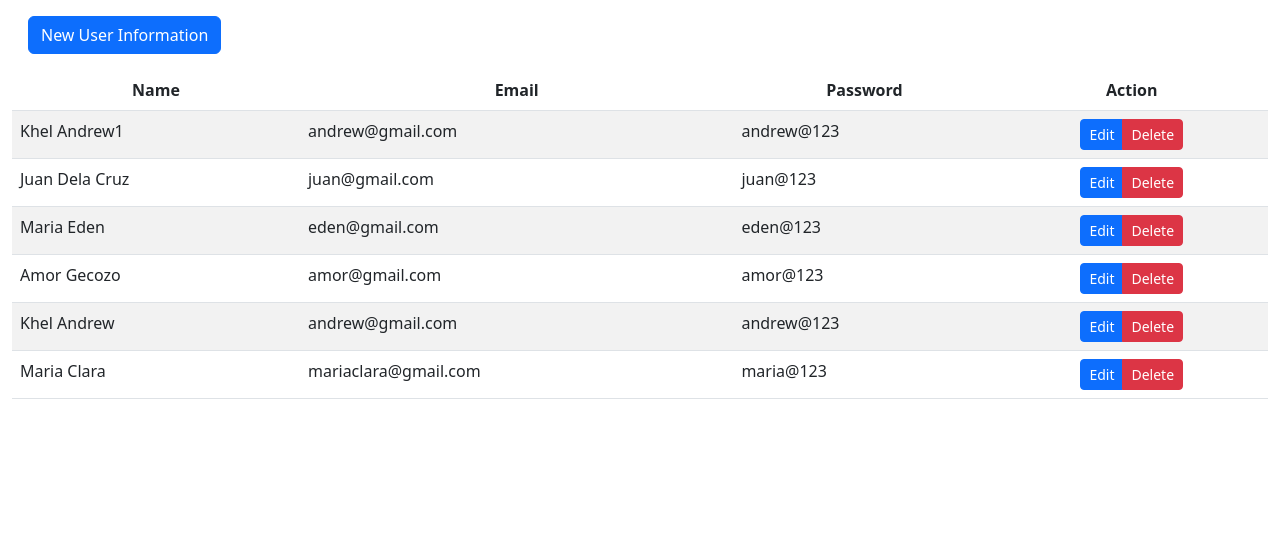
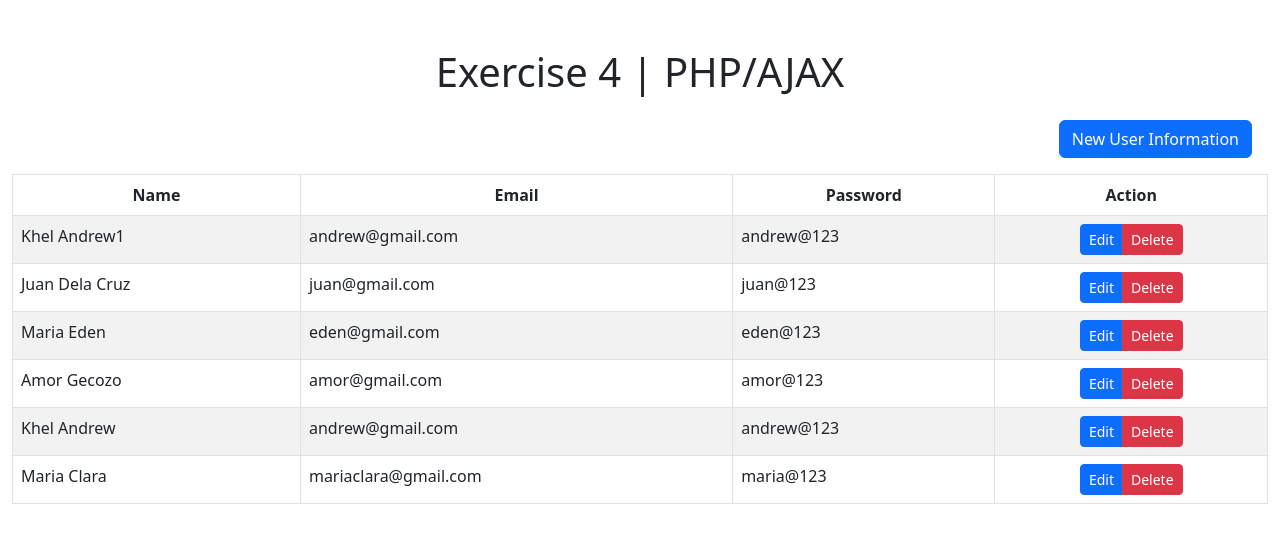
Before and after one commit to mikyl85/DICT, a PHP site: page / in a window 1280 px wide. Shown: the top 543 px of the page. Run offline with PHP 8.4, Linux system fonts and the light colour scheme; data comes from the database, SQL or seed files in the repository.

Commit message:
Updates
Edit title and Title header

```diff
--- a/exercise4/crud.js
+++ b/exercise4/crud.js
@@ -14,7 +14,7 @@ function GetUserTable()
         response = $.parseJSON(response);
 
         $('#table-data').html("");
-        var table = "<table class='table table-responsive table-striped'>";
+        var table = "<table class='table table-responsive table-striped table-bordered table-hover'>";
         table  += "<thead>" +
             "<tr>" +
             "<th class=\"text-center\">Name</th>" +
@@ -132,9 +132,6 @@ $(function(){
         {
             $.post("save.php",{ user_id: user_id, name: name, email: email, password: password  }, function(response){
 
-               // console.log(response.replace(/\r?\n|\r/g, ""));
-                //var i = response.replace(/\r?\n|\r/g,"");
-
                 response = $.parseJSON(response);
 
 
--- a/exercise4/index.php
+++ b/exercise4/index.php
@@ -7,7 +7,7 @@ session_start();
   <head>
     <meta charset="utf-8">
     <meta name="viewport" content="width=device-width, initial-scale=1">
-    <title>PHP Demo</title>
+    <title>PHP/AJAX Exercise</title>
 
     <link href="https://cdn.jsdelivr.net/npm/bootstrap@5.2.0-beta1/dist/css/bootstrap.min.css" rel="stylesheet" integrity="sha384-0evHe/X+R7YkIZDRvuzKMRqM+OrBnVFBL6DOitfPri4tjfHxaWutUpFmBp4vmVor" crossorigin="anonymous">
     <link rel="stylesheet" href="https://cdn.jsdelivr.net/npm/bootstrap-icons@1.8.3/font/bootstrap-icons.css">
@@ -15,11 +15,16 @@ session_start();
 
 </head>
   <body class="container-fluid">
+    <div class="row justify-content-center">
+      <div class="col-8 text-center mt-5">
+        <h1>Exercise 4 | PHP/AJAX</h1>
+      </div>
+      <div class="col-12 ">
+        <button data-bs-toggle="modal" data-bs-target="#userModal"  onclick="EditUser(0)" class="float-end btn btn-xs btn-primary m-3">New User Information</button>
+          <div id="table-data"></div>
+      </div>
+    </div>
 
-    <div class="col-12">
-      <button data-bs-toggle="modal" data-bs-target="#userModal"  onclick="EditUser(0)" class="btn btn-xs btn-primary m-3">New User Information</button>
-        <div id="table-data"></div>
-    </div>
 
 
 
```
